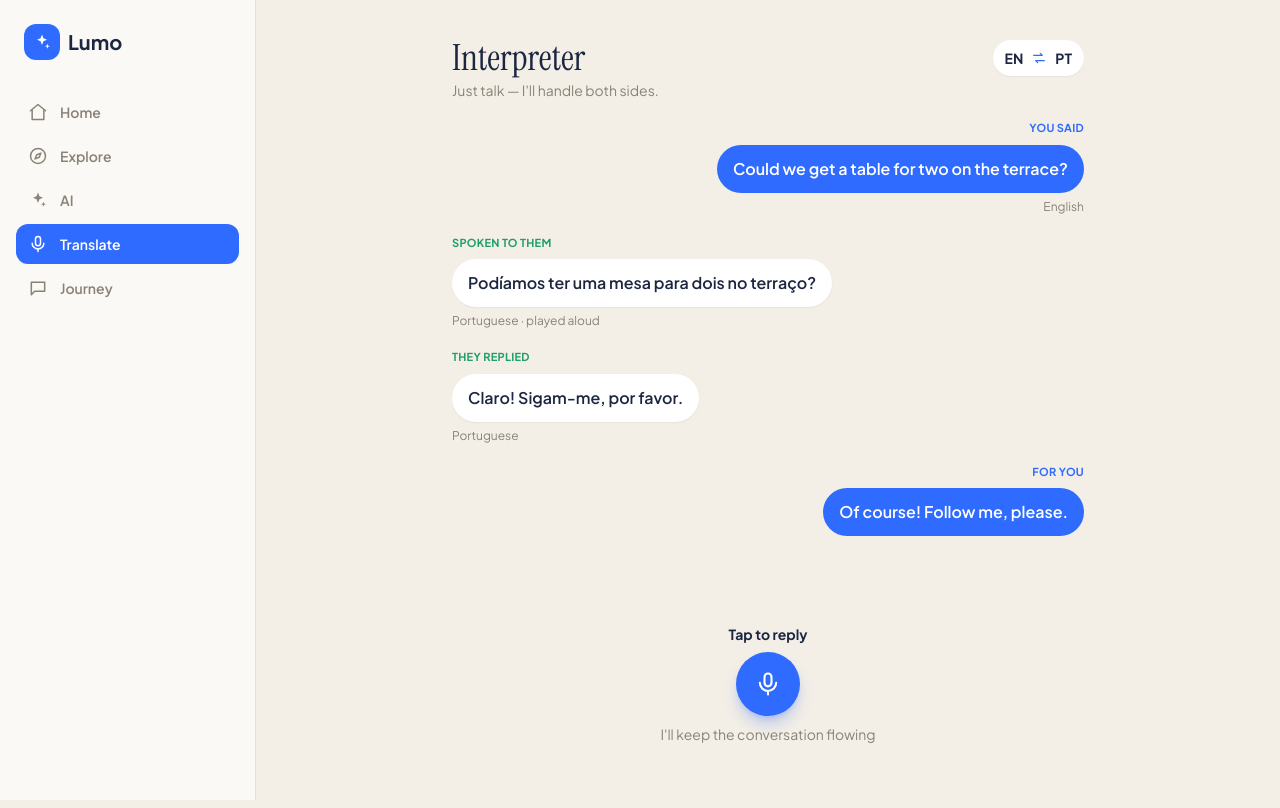
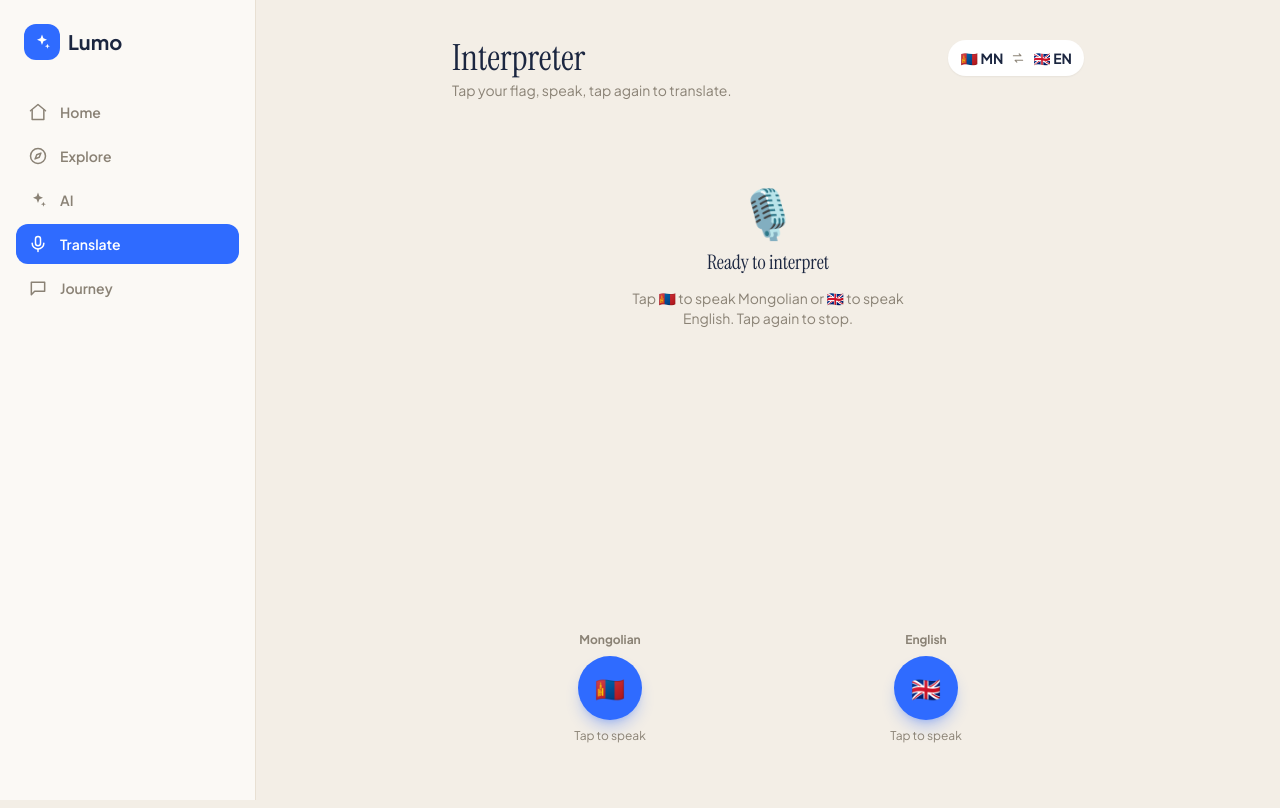
Before and after one commit to pinecone-studio/pinequest-s4-e2-team-3, a Next.js app in the folder apps/web/: page /translate in a window 1280 px wide. Built offline with nearby package versions, Linux system fonts and the light colour scheme.

Commit message:
aitranslate

```diff
--- a/apps/web/src/app/(app)/translate/page.tsx
+++ b/apps/web/src/app/(app)/translate/page.tsx
@@ -1,82 +1,216 @@
-import { MicIcon, SwapIcon } from "@/components/icons";
-import { interpreterLanguages, interpreterSegments } from "@/lib/mockData";
-import type { InterpreterSegment } from "@/types";
+"use client";
+
+import { useRef, useState, useEffect } from "react";
+import { SwapIcon } from "@/components/icons";
+
+type Turn = {
+  id: string;
+  spokenLang: "mn" | "en";
+  spokenText: string;
+  translatedText: string;
+  audioUrl?: string;
+};
+
+const LANG = {
+  mn: { label: "Mongolian", flag: "🇲🇳" },
+  en: { label: "English",   flag: "🇬🇧" },
+};
 
 export default function TranslatePage() {
+  const recorderRef    = useRef<MediaRecorder | null>(null);
+  const chunksRef      = useRef<Blob[]>([]);
+  const activeLangRef  = useRef<"mn" | "en">("mn");
+  const bottomRef      = useRef<HTMLDivElement | null>(null);
+
+  const [activeLang, setActiveLang] = useState<"mn" | "en" | null>(null);
+  const [loading,    setLoading]    = useState(false);
+  const [turns,      setTurns]      = useState<Turn[]>([]);
+
+  useEffect(() => {
+    bottomRef.current?.scrollIntoView({ behavior: "smooth" });
+  }, [turns, loading]);
+
+  const handleMicPress = async (lang: "mn" | "en") => {
+    if (activeLang === lang) {
+      // stop this language's recording
+      stopRecording();
+    } else {
+      activeLangRef.current = lang;
+      setActiveLang(lang);
+      await startRecording();
+    }
+  };
+
+  const startRecording = async () => {
+    const stream   = await navigator.mediaDevices.getUserMedia({ audio: true });
+    const recorder = new MediaRecorder(stream);
+    chunksRef.current = [];
+    recorder.ondataavailable = (e) => chunksRef.current.push(e.data);
+    recorder.start();
+    recorderRef.current = recorder;
+  };
+
+  const stopRecording = () => {
+    if (!recorderRef.current) return;
+    recorderRef.current.stop();
+    recorderRef.current.onstop = async () => {
+      const lang = activeLangRef.current;
+      setActiveLang(null);
+      setLoading(true);
+      try {
+        // 1. STT — send audio + language hint
+        const blob = new Blob(chunksRef.current, { type: "audio/webm" });
+        const fd   = new FormData();
+        fd.append("audio", blob, "audio.webm");
+        fd.append("lang", lang);
+
+        const sttRes = await fetch("/api/stt", { method: "POST", body: fd });
+        const { text } = await sttRes.json() as { text: string };
+        if (!text?.trim()) { setLoading(false); return; }
+
+        // 2. Translate to the other language
+        const targetLang: "mn" | "en" = lang === "mn" ? "en" : "mn";
+        const transRes = await fetch("/api/translate", {
+          method: "POST",
+          headers: { "Content-Type": "application/json" },
+          body: JSON.stringify({ text, from: lang, to: targetLang }),
+        });
+        const { translation } = await transRes.json() as { translation: string };
+
+        // 3. Speak — OpenAI TTS for EN, Chimege for MN
+        const ttsRes = await fetch("/api/tts", {
+          method: "POST",
+          headers: { "Content-Type": "application/json" },
+          body: JSON.stringify({ text: translation, lang: targetLang }),
+        });
+        const audioUrl = URL.createObjectURL(await ttsRes.blob());
+
+        setTurns((prev) => [
+          ...prev,
+          { id: crypto.randomUUID(), spokenLang: lang, spokenText: text, translatedText: translation, audioUrl },
+        ]);
+
+        new Audio(audioUrl).play();
+      } catch (err) {
+        console.error(err);
+      } finally {
+        setLoading(false);
+      }
+    };
+  };
+
   return (
     <div className="flex h-[calc(100vh-7rem)] flex-col lg:h-[calc(100vh-5rem)]">
+      {/* Header */}
       <header className="flex items-start justify-between">
         <div>
           <h1 className="font-serif text-4xl leading-none text-ink">Interpreter</h1>
           <p className="mt-1 text-sm text-ink-muted">
-            Just talk — I&apos;ll handle both sides.
+            Tap your flag, speak, tap again to translate.
           </p>
         </div>
-        <LanguagePill />
+        <div className="flex items-center gap-2 rounded-full bg-white px-3 py-2 text-sm font-bold text-ink shadow-sm">
+          🇲🇳 MN
+          <SwapIcon size={14} className="text-ink-muted" />
+          🇬🇧 EN
+        </div>
       </header>
 
-      <div className="flex-1 space-y-5 overflow-y-auto py-5">
-        {interpreterSegments.map((segment) => (
-          <Segment key={segment.id} segment={segment} />
-        ))}
+      {/* Conversation */}
+      <div className="flex-1 space-y-6 overflow-y-auto py-6">
+        {turns.length === 0 && !loading && !activeLang && (
+          <div className="mt-16 flex flex-col items-center gap-3 text-center">
+            <div className="text-5xl">🎙️</div>
+            <p className="font-serif text-xl text-ink">Ready to interpret</p>
+            <p className="max-w-xs text-sm text-ink-muted">
+              Tap 🇲🇳 to speak Mongolian or 🇬🇧 to speak English. Tap again to stop.
+            </p>
+          </div>
+        )}
+
+        {turns.map((turn) => {
+          const targetLang: "mn" | "en" = turn.spokenLang === "mn" ? "en" : "mn";
+          const fromLeft = turn.spokenLang === "mn";
+          return (
+            <div key={turn.id} className="space-y-3">
+              {/* Original */}
+              <div className={`flex flex-col ${fromLeft ? "items-start" : "items-end"}`}>
+                <p className="mb-1.5 text-[11px] font-bold uppercase tracking-wide text-ink-muted">
+                  {LANG[turn.spokenLang].flag} {LANG[turn.spokenLang].label}
+                </p>
+                <p className={[
+                  "max-w-[80%] rounded-3xl px-4 py-3 text-base font-semibold",
+                  fromLeft ? "rounded-tl-sm bg-white text-ink shadow-sm" : "rounded-tr-sm bg-primary-600 text-white",
+                ].join(" ")}>
+                  {turn.spokenText}
+                </p>
+              </div>
+
+              {/* Translation */}
+              <div className={`flex flex-col ${fromLeft ? "items-end" : "items-start"}`}>
+                <p className="mb-1.5 text-[11px] font-bold uppercase tracking-wide text-primary-600">
+                  {LANG[targetLang].flag} {LANG[targetLang].label} · played aloud
+                </p>
+                <p className={[
+                  "max-w-[80%] rounded-3xl px-4 py-3 text-base font-semibold",
+                  fromLeft ? "rounded-tr-sm bg-primary-600 text-white" : "rounded-tl-sm bg-white text-ink shadow-sm",
+                ].join(" ")}>
+                  {turn.translatedText}
+                </p>
+                {turn.audioUrl && (
+                  <audio controls src={turn.audioUrl} className="mt-1.5 h-7 opacity-50" />
+                )}
+              </div>
+            </div>
+          );
+        })}
+
+        {loading && (
+          <div className="flex flex-col items-start gap-2">
+            <p className="text-[11px] font-bold uppercase tracking-wide text-ink-muted">Translating…</p>
+            <div className="flex items-center gap-1.5 rounded-3xl bg-white px-4 py-3 shadow-sm">
+              <span className="h-2 w-2 animate-bounce rounded-full bg-ink-muted [animation-delay:0ms]" />
+              <span className="h-2 w-2 animate-bounce rounded-full bg-ink-muted [animation-delay:150ms]" />
+              <span className="h-2 w-2 animate-bounce rounded-full bg-ink-muted [animation-delay:300ms]" />
+            </div>
+          </div>
+        )}
+
+        <div ref={bottomRef} />
       </div>
 
-      <MicControl />
+      {/* Two mic buttons */}
+      <div className="py-4">
+        <div className="flex items-end justify-around">
+          {(["mn", "en"] as const).map((lang) => {
+            const isActive = activeLang === lang;
+            return (
+              <div key={lang} className="flex flex-col items-center gap-2">
+                <p className="text-xs font-bold text-ink-muted">
+                  {isActive ? "Listening…" : LANG[lang].label}
+                </p>
+                <button
+                  onClick={() => handleMicPress(lang)}
+                  disabled={loading || (activeLang !== null && activeLang !== lang)}
+                  aria-label={`Speak ${LANG[lang].label}`}
+                  className={[
+                    "flex h-16 w-16 items-center justify-center rounded-full text-white shadow-lg transition-all",
+                    "disabled:opacity-30",
+                    isActive
+                      ? "animate-pulse bg-red-500 shadow-red-500/30"
+                      : "bg-primary-600 shadow-primary-600/30 hover:bg-primary-700",
+                  ].join(" ")}
+                >
+                  <span className="text-2xl">{LANG[lang].flag}</span>
+                </button>
+                <p className="text-xs text-ink-muted">
+                  {isActive ? "Tap to stop" : "Tap to speak"}
+                </p>
+              </div>
+            );
+          })}
+        </div>
+      </div>
     </div>
   );
 }
-
-function LanguagePill() {
-  return (
-    <div className="flex items-center gap-2 rounded-full bg-white px-3 py-2 text-sm font-bold text-ink shadow-sm">
-      {interpreterLanguages.from}
-      <SwapIcon size={16} className="text-primary-600" />
-      {interpreterLanguages.to}
-    </div>
-  );
-}
-
-function Segment({ segment }: { segment: InterpreterSegment }) {
-  const isYou = segment.side === "you";
-  return (
-    <div className={isYou ? "flex flex-col items-end" : "flex flex-col items-start"}>
-      <p
-        className={[
-          "text-[11px] font-bold uppercase tracking-wide",
-          isYou ? "text-primary-600" : "text-safety-safe",
-        ].join(" ")}
-      >
-        {segment.label}
-      </p>
-      <p
-        className={[
-          "mt-2 max-w-[85%] rounded-3xl px-4 py-3 text-base font-semibold",
-          isYou ? "bg-primary-600 text-white" : "bg-white text-ink shadow-sm",
-        ].join(" ")}
-      >
-        {segment.text}
-      </p>
-      {segment.sub ? (
-        <p className="mt-1.5 text-xs text-ink-muted">{segment.sub}</p>
-      ) : null}
-    </div>
-  );
-}
-
-// The single primary action — a big thumb-friendly mic button.
-function MicControl() {
-  return (
-    <div className="flex flex-col items-center gap-2 py-4">
-      <p className="text-sm font-bold text-ink">Tap to reply</p>
-      <button
-        className="flex h-16 w-16 items-center justify-center rounded-full bg-primary-600 text-white shadow-lg shadow-primary-600/30"
-        aria-label="Tap to reply"
-      >
-        <MicIcon size={28} />
-      </button>
-      <p className="text-sm text-ink-muted">
-        I&apos;ll keep the conversation flowing
-      </p>
-    </div>
-  );
-}
--- /dev/null
+++ b/apps/web/src/app/api/stt/route.ts
@@ -0,0 +1,26 @@
+import OpenAI from "openai";
+import { toFile } from "openai";
+
+const openai = new OpenAI({ apiKey: process.env.OPENAI_API_KEY });
+
+export async function POST(req: Request) {
+  const formData = await req.formData();
+  const audio = formData.get("audio") as Blob;
+  const lang  = (formData.get("lang") as string) ?? "en";
+
+  const buf  = Buffer.from(await audio.arrayBuffer());
+  const file = await toFile(buf, "audio.webm", { type: "audio/webm" });
+
+  const result = await openai.audio.transcriptions.create({
+    file,
+    model: "whisper-1",
+    response_format: "text",
+    // Passing a Mongolian-script prompt nudges Whisper to transcribe
+    // in Cyrillic when the speaker is Mongolian.
+    ...(lang === "mn"
+      ? { prompt: "Монгол хэлээр ярьж байна. Монгол Кирилл үсгээр бич." }
+      : {}),
+  });
+
+  return Response.json({ text: result as unknown as string, lang });
+}
--- /dev/null
+++ b/apps/web/src/app/api/translate/route.ts
@@ -0,0 +1,32 @@
+import OpenAI from "openai";
+
+const openai = new OpenAI({ apiKey: process.env.OPENAI_API_KEY });
+
+const LANG_NAME: Record<string, string> = {
+  mn: "Mongolian",
+  en: "English",
+};
+
+export async function POST(req: Request) {
+  const { text, from, to } = await req.json() as {
+    text: string;
+    from: "mn" | "en";
+    to: "mn" | "en";
+  };
+
+  const completion = await openai.chat.completions.create({
+    model: "gpt-4o",
+    messages: [
+      {
+        role: "system",
+        content:
+          `You are a professional interpreter. Translate the following text from ${LANG_NAME[from]} to ${LANG_NAME[to]}. ` +
+          "Output only the translation — no explanations, no quotes, no extra text.",
+      },
+      { role: "user", content: text },
+    ],
+  });
+
+  const translation = completion.choices[0]?.message.content ?? "";
+  return Response.json({ translation });
+}
--- /dev/null
+++ b/apps/web/src/app/api/tts/route.ts
@@ -0,0 +1,44 @@
+import OpenAI from "openai";
+
+const openai = new OpenAI({ apiKey: process.env.OPENAI_API_KEY });
+
+export async function POST(req: Request) {
+  const { text, lang = "en" } = await req.json() as {
+    text: string;
+    lang?: "mn" | "en";
+  };
+
+  if (lang === "en") {
+    // OpenAI TTS for English
+    const audio = await openai.audio.speech.create({
+      model: "tts-1",
+      voice: "nova",
+      input: text,
+    });
+    const buffer = Buffer.from(await audio.arrayBuffer());
+    return new Response(buffer, { headers: { "Content-Type": "audio/mpeg" } });
+  }
+
+  // Chimege TTS for Mongolian
+  const token = process.env.CHIMEGE_TTS_TOKEN;
+  if (!token) {
+    return Response.json({ error: "Missing CHIMEGE_TTS_TOKEN" }, { status: 500 });
+  }
+
+  const res = await fetch("https://api.chimege.com/v1.2/synthesize", {
+    method: "POST",
+    headers: {
+      Token: token,
+      "Content-Type": "text/plain",
+      "voice-id": "FEMALE3v2",
+    },
+    body: text,
+  });
+
+  if (!res.ok) {
+    return Response.json({ error: await res.text() }, { status: res.status });
+  }
+
+  const audio = await res.arrayBuffer();
+  return new Response(audio, { headers: { "Content-Type": "audio/x-wav" } });
+}
--- /dev/null
+++ b/apps/web/src/app/api/voice-chat/route.ts
@@ -0,0 +1,24 @@
+import OpenAI from "openai";
+
+const openai = new OpenAI({ apiKey: process.env.OPENAI_API_KEY });
+
+export async function POST(req: Request) {
+  const { text } = await req.json();
+
+  const completion = await openai.chat.completions.create({
+    model: "gpt-4o",
+    messages: [
+      {
+        role: "system",
+        content:
+          "You are Lumo, a friendly AI travel guide for Mongolia. " +
+          "Answer in the same language the user writes in (Mongolian or English). " +
+          "Keep answers short, practical, and conversational — you are helping travelers on the go. " +
+          "If asked about places, food, culture, transport, or safety, give confident, specific answers.",
+      },
+      { role: "user", content: text },
+    ],
+  });
+
+  return Response.json({ reply: completion.choices[0]?.message.content ?? "" });
+}
```
Also changed, not shown: 1 other file (tests, documents, lock files or other folders).
